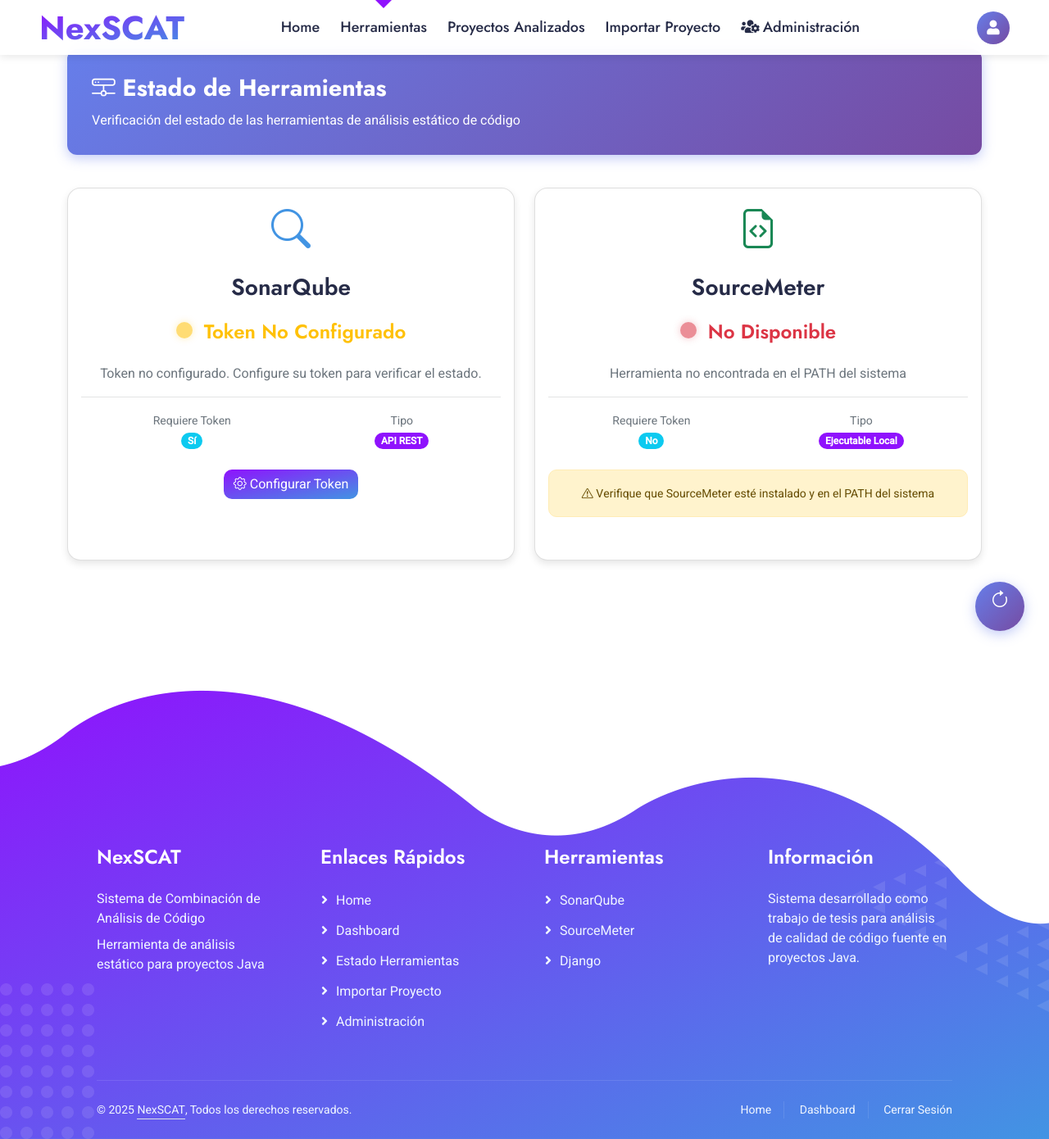
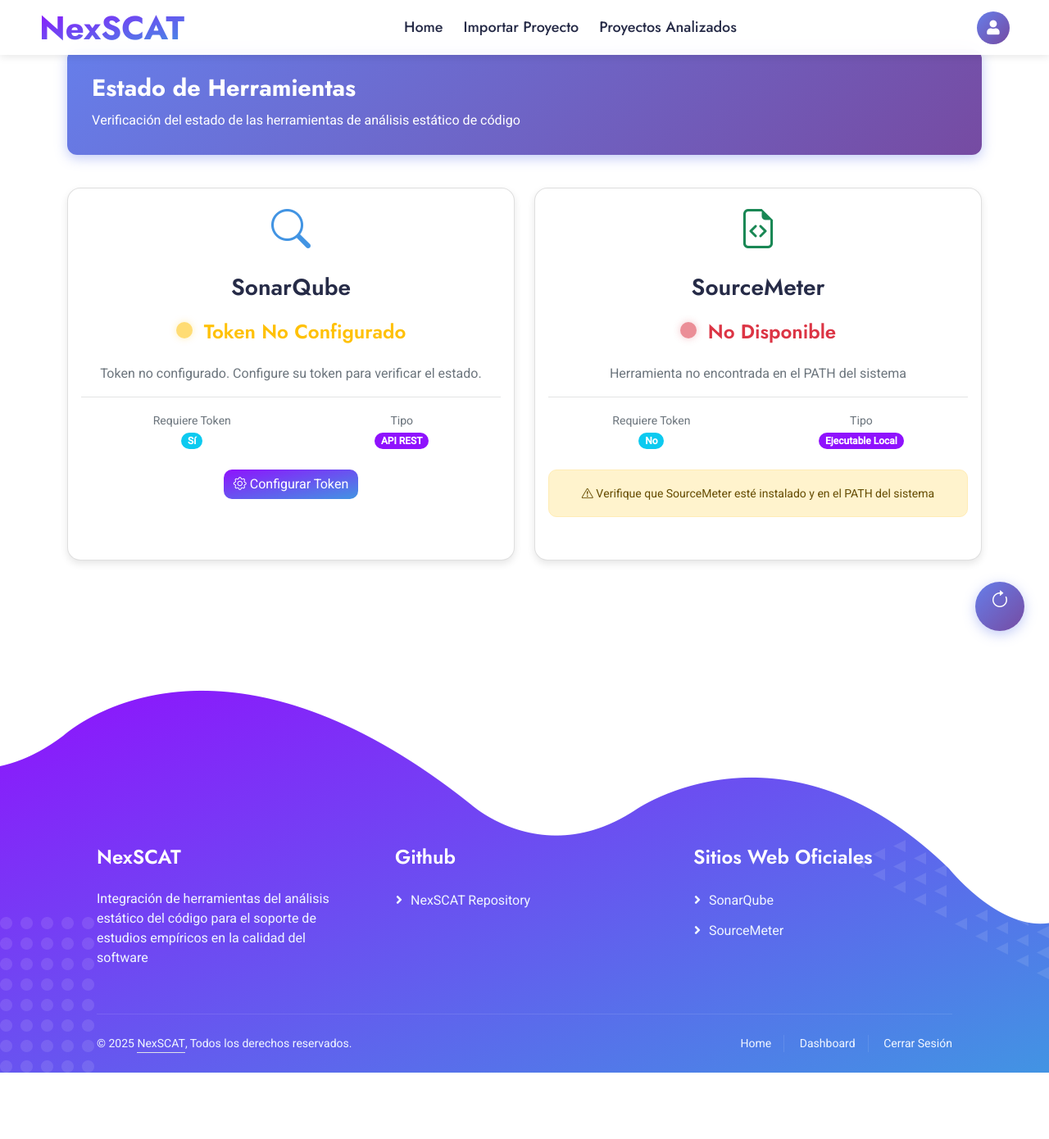
Before and after one commit to CelesteOj22/NexSCAT, a Django app: page /estado/ in a window 1280 px wide. Shown: the whole page at 82% size. After the commit the page ends 1309 px from the top, so only its background shows below. Run offline with Django 4.2, Linux system fonts and the light colour scheme; the visitor is signed in with stand-in values (Sample User, id 1); data that the repository does not hold is empty; parts of the project's set-up code (start-up, migrations or seed data) failed here and were passed over; some libraries are stand-ins or nearby versions.

Commit message:
Redistribución de navbar, footer y dropdown de user

```diff
--- a/main/templates/main/base.html
+++ b/main/templates/main/base.html
@@ -185,24 +185,14 @@
                         <a href="{% url 'main:home' %}" class="nav-item nav-link {% if request.resolver_match.url_name == 'home' %}active{% endif %}">
                             Home
                         </a>
-                        <a href="{% url 'main:estado_herramientas' %}" class="nav-item nav-link {% if request.resolver_match.url_name == 'estado_herramientas' %}active{% endif %}">
-                            Herramientas
-                        </a>
-                        <a href="{% url 'main:dashboardAnalisis' %}" class="nav-item nav-link {% if request.resolver_match.url_name == 'dashboardAnalisis' %}active{% endif %}">
-                            Proyectos Analizados
-                        </a>
                         {% if user.is_authenticated %}
                             <a href="{% url 'main:importarProyecto' %}" class="nav-item nav-link {% if request.resolver_match.url_name == 'importarProyecto' %}active{% endif %}">
                                 Importar Proyecto
                             </a>
                         {% endif %}
-
-                        <!-- TAB DE ADMINISTRACIÓN - SOLO VISIBLE PARA SUPERUSUARIOS -->
-                        {% if user.is_superuser %}
-                            <a href="{% url 'main:user_management' %}" class="nav-item nav-link {% if request.resolver_match.url_name == 'user_management' %}active{% endif %}">
-                                <i class="fas fa-users-cog me-1"></i>Administración
-                            </a>
-                        {% endif %}
+                        <a href="{% url 'main:dashboardAnalisis' %}" class="nav-item nav-link {% if request.resolver_match.url_name == 'dashboardAnalisis' %}active{% endif %}">
+                            Proyectos Analizados
+                        </a>
                     </div>
 
                     {% if user.is_authenticated %}
@@ -228,6 +218,18 @@
                                         <i class="fas fa-key me-2"></i>Configurar Token
                                     </a>
                                 </li>
+                                <li>
+                                    <a class="dropdown-item" href="{% url 'main:estado_herramientas' %}">
+                                        <i class="bi bi-wrench"></i> Estado de herramientas
+                                    </a>
+                                </li>
+                                {% if user.is_superuser %}
+                                    <li>
+                                        <a class="dropdown-item" href="{% url 'main:user_management' %}">
+                                            <i class="fas fa-users-cog me-1"></i>Administrar usuarios
+                                        </a>
+                                    </li>
+                                {% endif %}
                                 <li><hr class="dropdown-divider"></li>
                                 <li>
                                     <a class="dropdown-item" href="{% url 'main:logout' %}">
@@ -274,32 +276,18 @@
         <div class="container-fluid bg-primary text-light footer wow fadeIn" data-wow-delay="0.1s">
             <div class="container py-5 px-lg-5">
                 <div class="row g-5">
-                    <div class="col-md-6 col-lg-3">
+                    <div class="col-md-6 col-lg-4">
                         <h4 class="text-white mb-4">NexSCAT</h4>
-                        <p class="mb-2">Sistema de Combinación de Análisis de Código</p>
-                        <p class="mb-2">Herramienta de análisis estático para proyectos Java</p>
+                        <p class="mb-2">Integración de herramientas del análisis estático del código para el soporte de estudios empíricos en la calidad del software</p>
                     </div>
-                    <div class="col-md-6 col-lg-3">
-                        <h4 class="text-white mb-4">Enlaces Rápidos</h4>
-                        <a class="btn btn-link" href="{% url 'main:home' %}">Home</a>
-                        <a class="btn btn-link" href="{% url 'main:dashboardAnalisis' %}">Dashboard</a>
-                        <a class="btn btn-link" href="{% url 'main:estado_herramientas' %}">Estado Herramientas</a>
-                        {% if user.is_authenticated %}
-                            <a class="btn btn-link" href="{% url 'main:importarProyecto' %}">Importar Proyecto</a>
-                        {% endif %}
-                        {% if user.is_superuser %}
-                            <a class="btn btn-link" href="{% url 'main:user_management' %}">Administración</a>
-                        {% endif %}
+                    <div class="col-md-6 col-lg-4">
+                        <h4 class="text-white mb-4">Github</h4>
+                        <a class="btn btn-link" href="https://github.com/CelesteOj22/NexSCAT" target="_blank">NexSCAT Repository</a>
                     </div>
-                    <div class="col-md-6 col-lg-3">
-                        <h4 class="text-white mb-4">Herramientas</h4>
+                    <div class="col-md-6 col-lg-4">
+                        <h4 class="text-white mb-4">Sitios Web Oficiales</h4>
                         <a class="btn btn-link" href="https://www.sonarsource.com/products/sonarqube/" target="_blank">SonarQube</a>
                         <a class="btn btn-link" href="https://sourcemeter.com/" target="_blank">SourceMeter</a>
-                        <a class="btn btn-link" href="https://docs.djangoproject.com/" target="_blank">Django</a>
-                    </div>
-                    <div class="col-md-6 col-lg-3">
-                        <h4 class="text-white mb-4">Información</h4>
-                        <p>Sistema desarrollado como trabajo de tesis para análisis de calidad de código fuente en proyectos Java.</p>
                     </div>
                 </div>
             </div>
--- a/main/templates/main/estado_herramientas.html
+++ b/main/templates/main/estado_herramientas.html
@@ -147,10 +147,7 @@
 <div class="status-section">
     <div class="container">
         <div class="page-header">
-            <h1>
-                <i class="bi bi-hdd-network"></i>
-                Estado de Herramientas
-            </h1>
+            <h1>Estado de Herramientas</h1>
             <p class="mb-0">
                 Verificación del estado de las herramientas de análisis estático de código
             </p>
```
